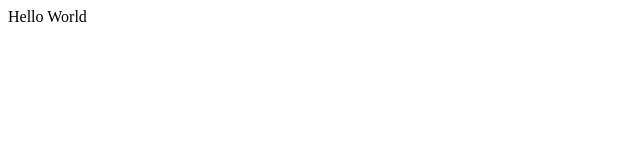
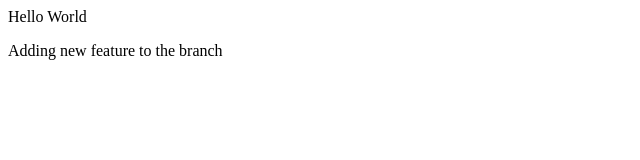
Before and after one commit to Sharuk1234567/LocalRepo, a plain HTML site: page index.html in a window 1280 px wide. Shown: the whole page, without its empty margins (0-640 px from the left). Drawn offline with Linux system fonts and the light colour scheme.

Commit message:
new code to feature1

```diff
--- a/index.html
+++ b/index.html
@@ -1 +1,2 @@
 <p>Hello World</p>
+<p>Adding new feature to the branch</p>
```
